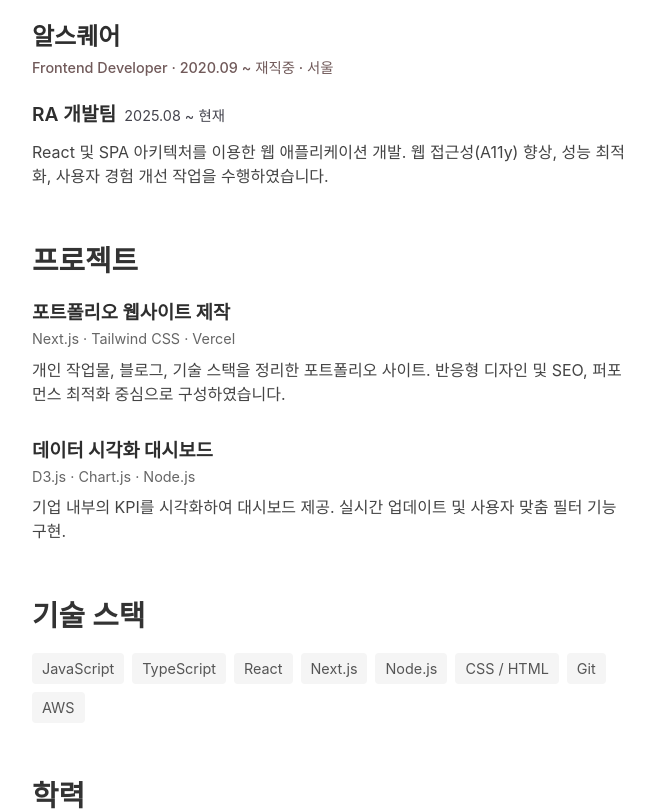
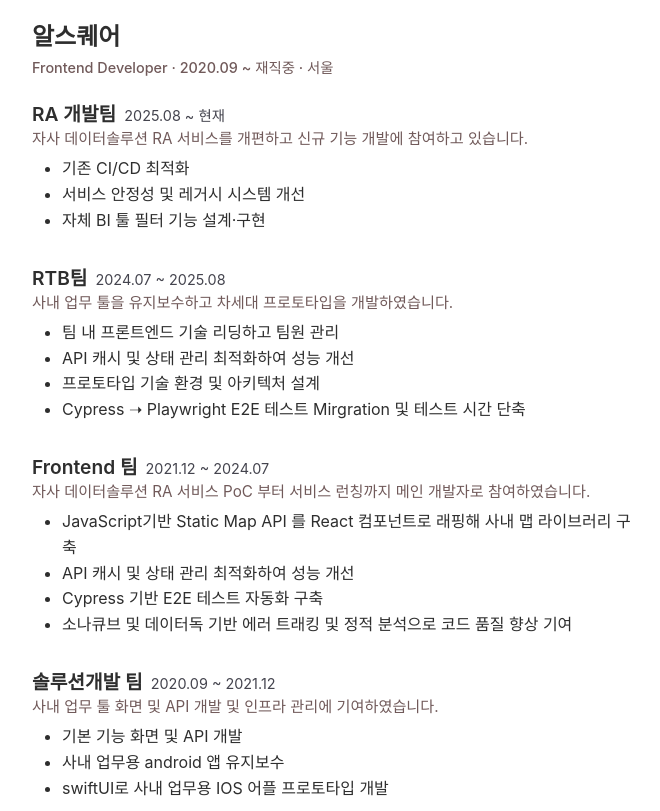
Before and after one commit to so1gging/sol-log, a Next.js app: page / in a window 1280 px wide. Shown: the part 360-1171 px from the top of the page, without its empty margins (308-968 px from the left). Built offline with nearby package versions, Linux system fonts and the light colour scheme.

Commit message:
개발 이력 작성

```diff
--- a/app/globals.css
+++ b/app/globals.css
@@ -41,18 +41,18 @@
 }
 
 span.primary-dash {
-    color: #FFD93D;
+  color: #ffd93d;
 }
 
 span.highlight {
   color: #555879;
   padding: 3px 0;
-    background-color: #DDF6D2;
+  background-color: #ddf6d2;
 }
 
 header p.description {
   font-size: 1.1rem;
-    color: #44444E;
+  color: #44444e;
   text-align: left;
   margin-top: 5px;
   margin-bottom: 5px;
@@ -63,7 +63,7 @@
   font-size: 0.8rem;
 
   a {
-        color: #715A5A;
+    color: #715a5a;
   }
 }
 
@@ -90,7 +90,7 @@
 
   .info {
     font-size: 0.9rem;
-        color: #715A5A;
+    color: #715a5a;
     font-weight: 500;
     margin-bottom: 20px;
   }
@@ -100,20 +100,33 @@
   font-size: 1.2rem;
   font-weight: 600;
   margin-bottom: 5px;
+  /* line-height: 1.1; */
 
   .info {
     display: inline-block;
     font-size: 0.9rem;
-        color: #44444E;
+    color: #44444e;
     font-weight: 400;
     margin-left: 8px;
   }
+
+  .rule {
+    font-weight: 400;
+    line-height: 1.2;
+    font-size: 0.95rem;
+    color: #715a5a;
+  }
+}
+
+#experience .job-item .history {
+  margin-top: 8px;
+  margin-left: 30px;
 }
 
 .job-item .info {
   font-size: 0.9rem;
   color: #666;
-    margin-bottom: 8px;
+  /* margin-bottom: 8px; */
 }
 
 .job-item p {
--- a/app/page.tsx
+++ b/app/page.tsx
@@ -36,11 +36,75 @@
           <h4>
             RA 개발팀
             <p className="info">2025.08 ~ 현재</p>
+            <p className="rule">
+              자사 데이터솔루션 RA 서비스를 개편하고 신규 기능 개발에 참여하고
+              있습니다.
+            </p>
           </h4>
-          <p>
-            React 및 SPA 아키텍처를 이용한 웹 애플리케이션 개발. 웹 접근성(A11y)
-            향상, 성능 최적화, 사용자 경험 개선 작업을 수행하였습니다.
-          </p>
+          <div className="history">
+            <ul>
+              <li>기존 CI/CD 최적화</li>
+              <li>서비스 안정성 및 레거시 시스템 개선</li>
+              <li>자체 BI 툴 필터 기능 설계·구현</li>
+            </ul>
+          </div>
+        </div>
+        <div className="job-item">
+          <h4>
+            RTB팀
+            <p className="info">2024.07 ~ 2025.08</p>
+            <p className="rule">
+              사내 업무 툴을 유지보수하고 차세대 프로토타입을 개발하였습니다.
+            </p>
+          </h4>
+          <div className="history">
+            <ul>
+              <li>팀 내 프론트엔드 기술 리딩하고 팀원 관리</li>
+              <li>API 캐시 및 상태 관리 최적화하여 성능 개선</li>
+              <li>프로토타입 기술 환경 및 아키텍처 설계</li>
+              <li>
+                Cypress ➝ Playwright E2E 테스트 Mirgration 및 테스트 시간 단축
+              </li>
+            </ul>
+          </div>
+        </div>
+        <div className="job-item">
+          <h4>
+            Frontend 팀<p className="info">2021.12 ~ 2024.07</p>
+            <p className="rule">
+              자사 데이터솔루션 RA 서비스 PoC 부터 서비스 런칭까지 메인 개발자로
+              참여하였습니다.
+            </p>
+          </h4>
+          <div className="history">
+            <ul>
+              <li>
+                JavaScript기반 Static Map API 를 React 컴포넌트로 래핑해 사내 맵
+                라이브러리 구축
+              </li>
+              <li>API 캐시 및 상태 관리 최적화하여 성능 개선</li>
+              <li>Cypress 기반 E2E 테스트 자동화 구축</li>
+              <li>
+                소나큐브 및 데이터독 기반 에러 트래킹 및 정적 분석으로 코드 품질
+                향상 기여
+              </li>
+            </ul>
+          </div>
+        </div>
+        <div className="job-item">
+          <h4>
+            솔루션개발 팀<p className="info">2020.09 ~ 2021.12</p>
+            <p className="rule">
+              사내 업무 툴 화면 및 API 개발 및 인프라 관리에 기여하였습니다.
+            </p>
+          </h4>
+          <div className="history">
+            <ul>
+              <li>기본 기능 화면 및 API 개발</li>
+              <li>사내 업무용 android 앱 유지보수</li>
+              <li>swiftUI로 사내 업무용 IOS 어플 프로토타입 개발</li>
+            </ul>
+          </div>
         </div>
       </section>
 
```
Lines whose indentation alone changed are shown as unchanged.
